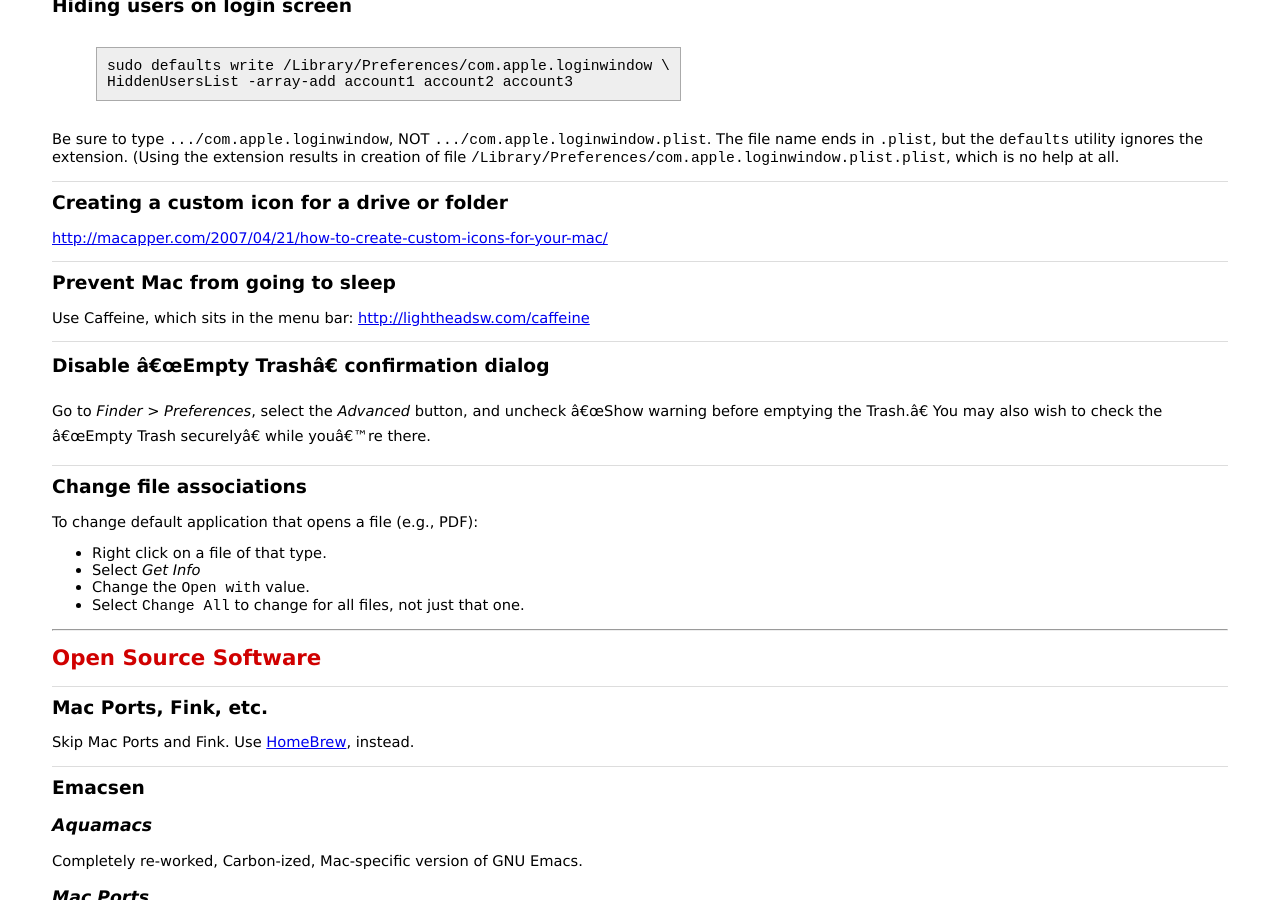
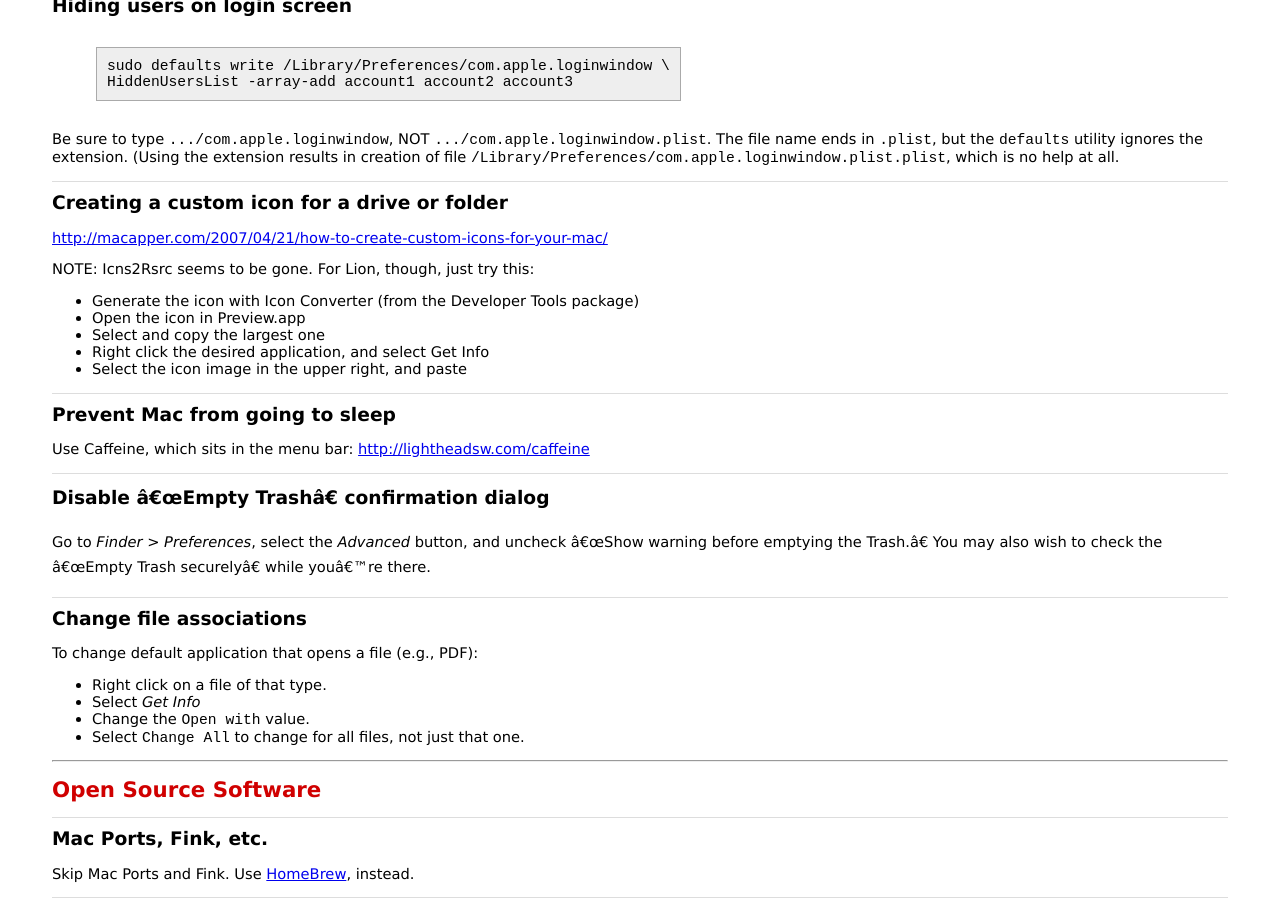
Before and after one commit to bmc/cheat-sheets, a Jekyll site: the page built from mac-os-x.md, in a window 1280 px wide and 900 px high, scrolled down 1876 px. Built offline with Jekyll 4.4.1, drawn with Linux system fonts in a browser that asks for light colours.

Commit message:
Creating Mac icons under Lion

```diff
--- a/mac-os-x.md
+++ b/mac-os-x.md
@@ -113,6 +113,14 @@ which is no help at all.
 ## Creating a custom icon for a drive or folder
 
 <http://macapper.com/2007/04/21/how-to-create-custom-icons-for-your-mac/>
+
+NOTE: Icns2Rsrc seems to be gone. For Lion, though, just try this:
+
+* Generate the icon with Icon Converter (from the Developer Tools package)
+* Open the icon in Preview.app
+* Select and copy the largest one
+* Right click the desired application, and select Get Info
+* Select the icon image in the upper right, and paste
 
 ## Prevent Mac from going to sleep
 
```
